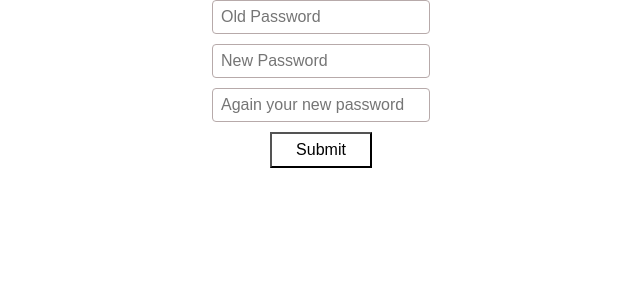
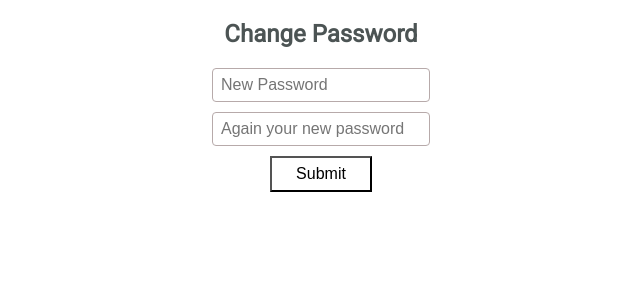
Before and after one commit to Raduuu/shop_app_frontend, a React (Create React App) app: page /password/1/1 in a window 1280 px wide. Shown: the top 300 px of the page, without its empty margins (319-959 px from the left). Built offline with nearby package versions, Linux system fonts and the light colour scheme.

Commit message:
added redux in change password form

```diff
--- a/src/components/ChangePassword/ChangePassword.js
+++ b/src/components/ChangePassword/ChangePassword.js
@@ -1,8 +1,11 @@
 import React from 'react'
 import Cookie from 'js-cookie'
 import { post } from '../../utils/utils'
+import { withRouter } from 'react-router-dom'
 import styled from 'styled-components'
 import PropTypes from 'prop-types'
+import { changePassword } from '../../redux/actions/password'
+import { connect } from 'react-redux'
 
 const StyledError = styled.p`
     color: red;
@@ -25,48 +28,38 @@ class PasswordPage extends React.Component {
     constructor(props) {
         super(props)
         this.state = {
-            oldpassword: '',
             newpassword: '',
             newpassword2: '',
         }
     }
 
-    handleSubmit = (ev) => {
+    handleSubmit = async (ev) => {
         ev.preventDefault()
+        const { changePassword, email } = this.props
+        const {
+            match: { params },
+        } = this.props
+
         if (this.state.newpassword !== this.state.newpassword2) {
             this.setState({ error: "Passwords don't match" })
         } else {
             const body = {
-                email: Cookie.get('email'),
-                oldpassword: this.state.oldpassword,
+                params,
                 newpassword: this.state.newpassword,
             }
 
-            post(
-                body,
-                'api/changepassword',
-                (res) => {
-                    this.setState({ error: undefined, success: res.data.message })
-                },
-                (err) => {
-                    this.setState({ success: undefined, error: err.response.data.message })
-                    console.error(err)
-                },
-            )
+            await changePassword(body)
+            this.props.history.push('/login')
         }
     }
 
     render() {
         return (
+            <>
+                <h2>Change Password</h2>
                 <form noValidate>
                     {this.state.error && <StyledError>{this.state.error}</StyledError>}
                     {this.state.success && <Success>{this.state.success}</Success>}
-                <StyledInput
-                    name="oldpassword"
-                    type="password"
-                    placeholder="Old Password"
-                    onChange={(ev) => this.setState({ oldpassword: ev.target.value })}
-                />
                     <StyledInput
                         name="newpassword"
                         type="password"
@@ -83,6 +76,7 @@ class PasswordPage extends React.Component {
                         Submit
                     </button>
                 </form>
+            </>
         )
     }
 }
@@ -95,4 +89,8 @@ PasswordPage.defaultProps = {
     email: '',
 }
 
-export default PasswordPage
+const mapDispatchToProps = (dispatch) => ({
+    changePassword: (body) => dispatch(changePassword(body)),
+})
+
+export default withRouter(connect(null, mapDispatchToProps)(PasswordPage))
```
Lines whose indentation alone changed are shown as unchanged.
